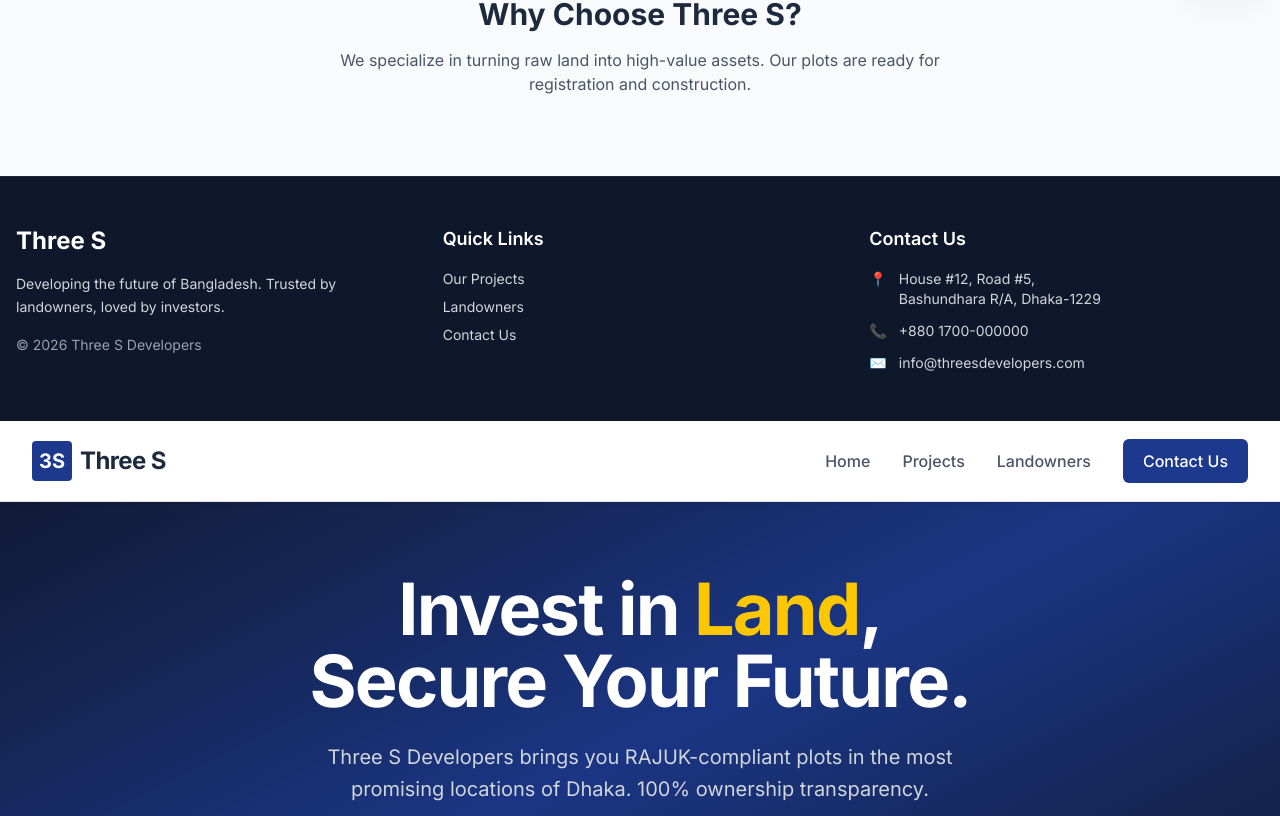
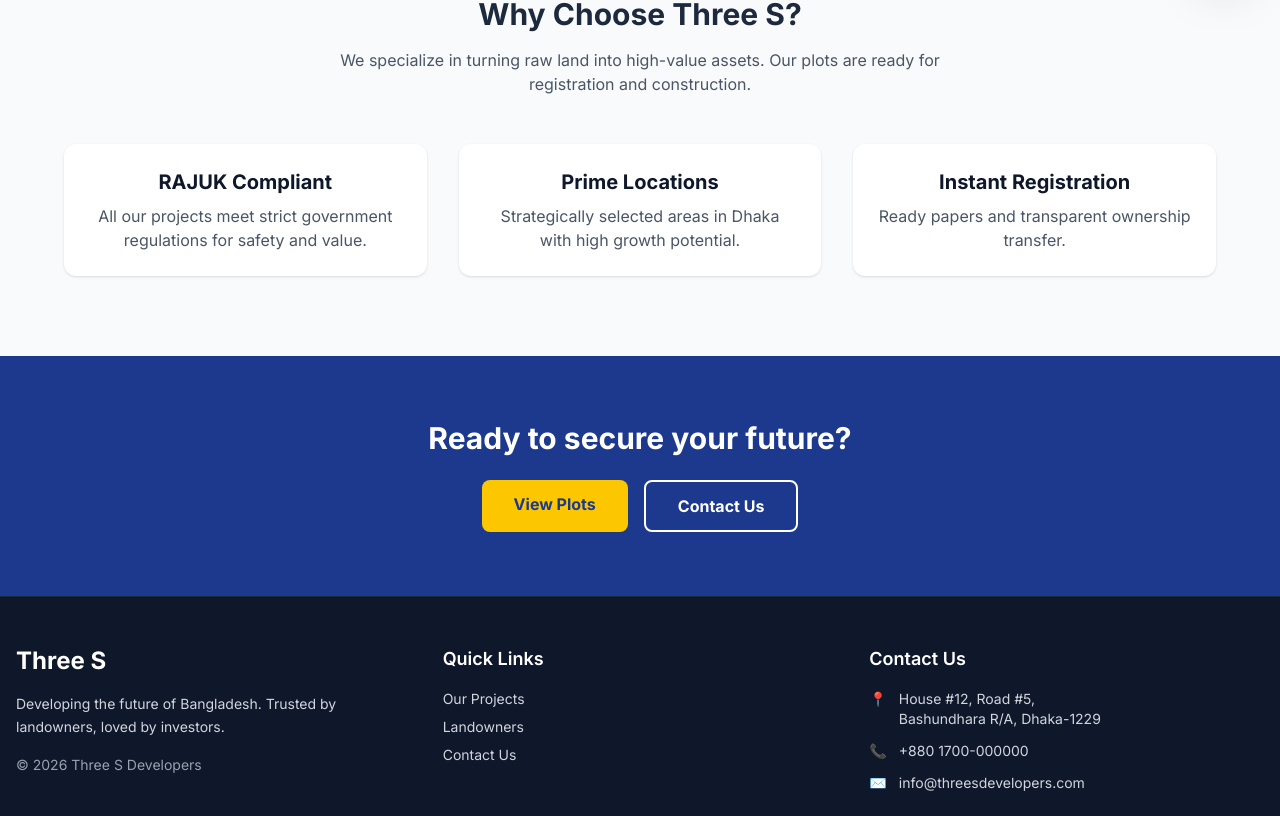
Before and after one commit to Nasif172/three-s-developers, a Next.js app: page / in a window 1280 px wide. Shown: the part 804-1620 px from the top of the page. Built offline with nearby package versions, Linux system fonts and the light colour scheme.

Commit message:
Add files via upload

```diff
--- a/app/page.tsx
+++ b/app/page.tsx
@@ -1,17 +1,47 @@
 import Hero from './components/Hero';
+import Link from 'next/link';
 
 export default function Home() {
   return (
     <main className="min-h-screen bg-gray-50">
+      {/* 1. The Hero Section */}
       <Hero />
 
-      {/* Placeholder for project list later */}
+      {/* 2. The Features Section */}
       <section className="py-20 px-4 text-center">
         <h2 className="text-3xl font-bold text-slate-800 mb-4">Why Choose Three S?</h2>
-        <p className="text-gray-600 max-w-2xl mx-auto">
+        <p className="text-gray-600 max-w-2xl mx-auto mb-12">
           We specialize in turning raw land into high-value assets.
           Our plots are ready for registration and construction.
         </p>
+
+        <div className="grid md:grid-cols-3 gap-8 max-w-6xl mx-auto">
+          <div className="p-6 bg-white rounded-xl shadow-sm hover:shadow-md transition">
+            <h3 className="text-xl font-bold mb-2 text-slate-900">RAJUK Compliant</h3>
+            <p className="text-gray-600">All our projects meet strict government regulations for safety and value.</p>
+          </div>
+          <div className="p-6 bg-white rounded-xl shadow-sm hover:shadow-md transition">
+            <h3 className="text-xl font-bold mb-2 text-slate-900">Prime Locations</h3>
+            <p className="text-gray-600">Strategically selected areas in Dhaka with high growth potential.</p>
+          </div>
+          <div className="p-6 bg-white rounded-xl shadow-sm hover:shadow-md transition">
+            <h3 className="text-xl font-bold mb-2 text-slate-900">Instant Registration</h3>
+            <p className="text-gray-600">Ready papers and transparent ownership transfer.</p>
+          </div>
+        </div>
+      </section>
+
+      {/* 3. Call to Action */}
+      <section className="bg-blue-900 text-white py-16 text-center">
+        <h2 className="text-3xl font-bold mb-6">Ready to secure your future?</h2>
+        <div className="flex justify-center gap-4">
+          <Link href="/projects" className="bg-yellow-400 text-blue-900 font-bold py-3 px-8 rounded-lg hover:bg-yellow-300 transition">
+            View Plots
+          </Link>
+          <Link href="/contact" className="border-2 border-white font-bold py-3 px-8 rounded-lg hover:bg-white hover:text-blue-900 transition">
+            Contact Us
+          </Link>
+        </div>
       </section>
     </main>
   );
```
